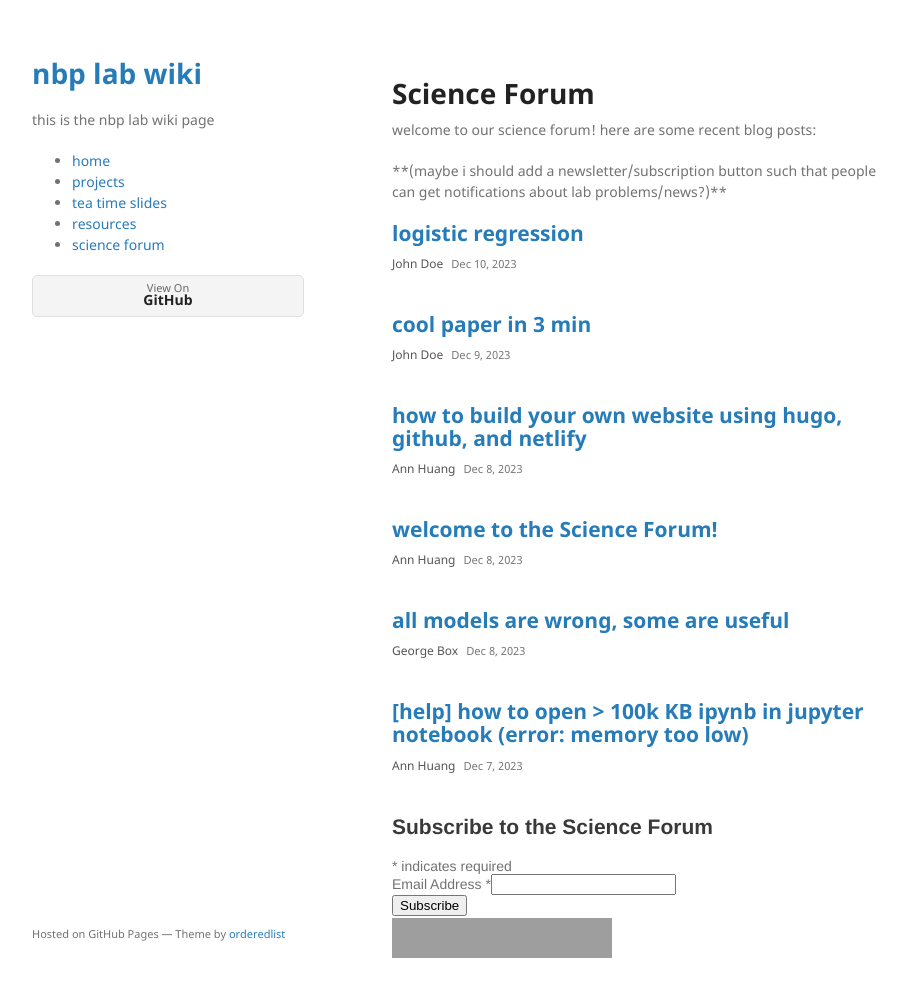
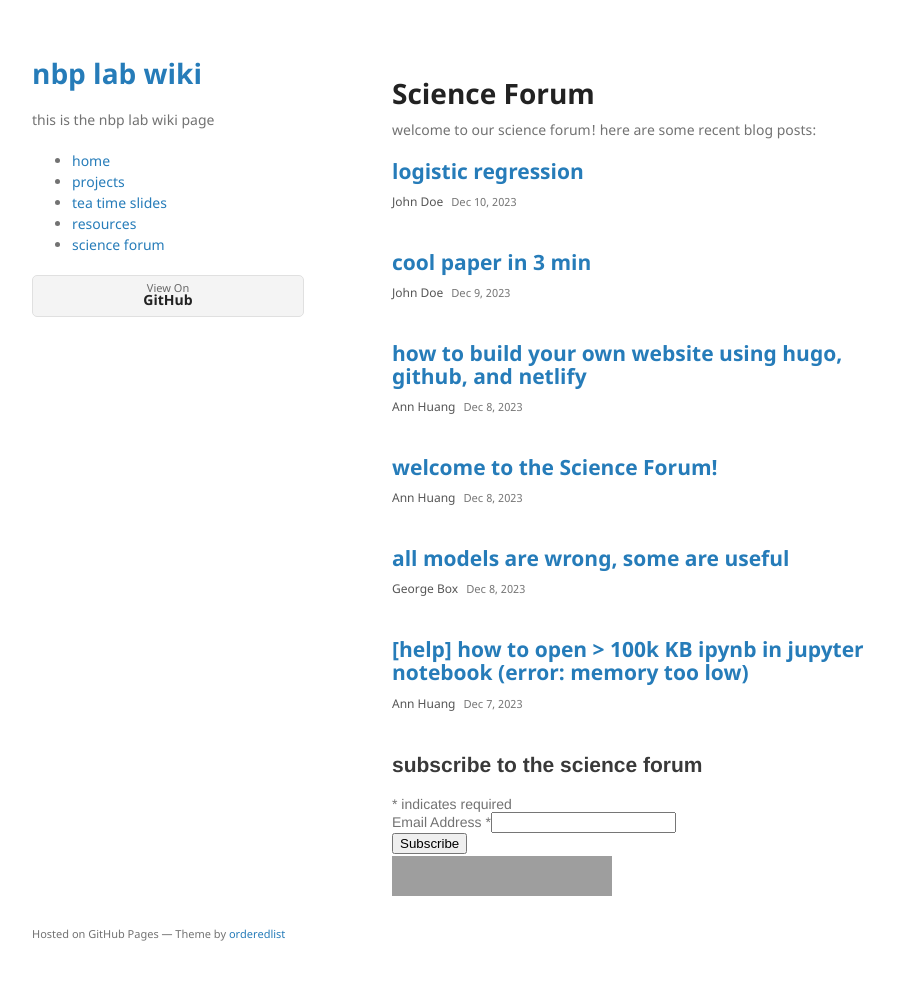
Before and after one commit to comco23/comco23.github.io, a Jekyll site: the page built from forum.md, in a window 1280 px wide and 1013 px high, cut to the strip 0-997 px from the top of the window. Shown: the whole strip, without its empty margins (178-1085 px from the left). Built offline with Jekyll 4.4.1, drawn with Linux system fonts in a browser that asks for light colours; comment, search, counter and statistics services are not loaded; grey boxes are pictures that could not be loaded.

Commit message:
changes made

```diff
--- a/_layouts/science-forum.html
+++ b/_layouts/science-forum.html
@@ -6,7 +6,6 @@ layout: default
 <div id="science-forum" class="page-content">
   <h1>Science Forum</h1>
   <p>welcome to our science forum! here are some recent blog posts:</p>
-  <p>**(maybe i should add a newsletter/subscription button such that people can get notifications about lab problems/news?)**</p>
 
   {% for post in site.posts %}
     <article class="post">
@@ -33,7 +32,7 @@ layout: default
 </style>
 <div id="mc_embed_signup">
     <form action="https://github.us11.list-manage.com/subscribe/post?u=a3e5107ddcec3a02cfd982227&amp;id=6361b519e0&amp;f_id=003bace0f0" method="post" id="mc-embedded-subscribe-form" name="mc-embedded-subscribe-form" class="validate" target="_blank">
-        <div id="mc_embed_signup_scroll"><h2>Subscribe to the Science Forum</h2>
+        <div id="mc_embed_signup_scroll"><h2>subscribe to the science forum</h2>
             <div class="indicates-required"><span class="asterisk">*</span> indicates required</div>
             <div class="mc-field-group"><label for="mce-EMAIL">Email Address <span class="asterisk">*</span></label><input type="email" name="EMAIL" class="required email" id="mce-EMAIL" required="" value=""><span id="mce-EMAIL-HELPERTEXT" class="helper_text"></span></div>
         <div id="mce-responses" class="clear foot">
```
